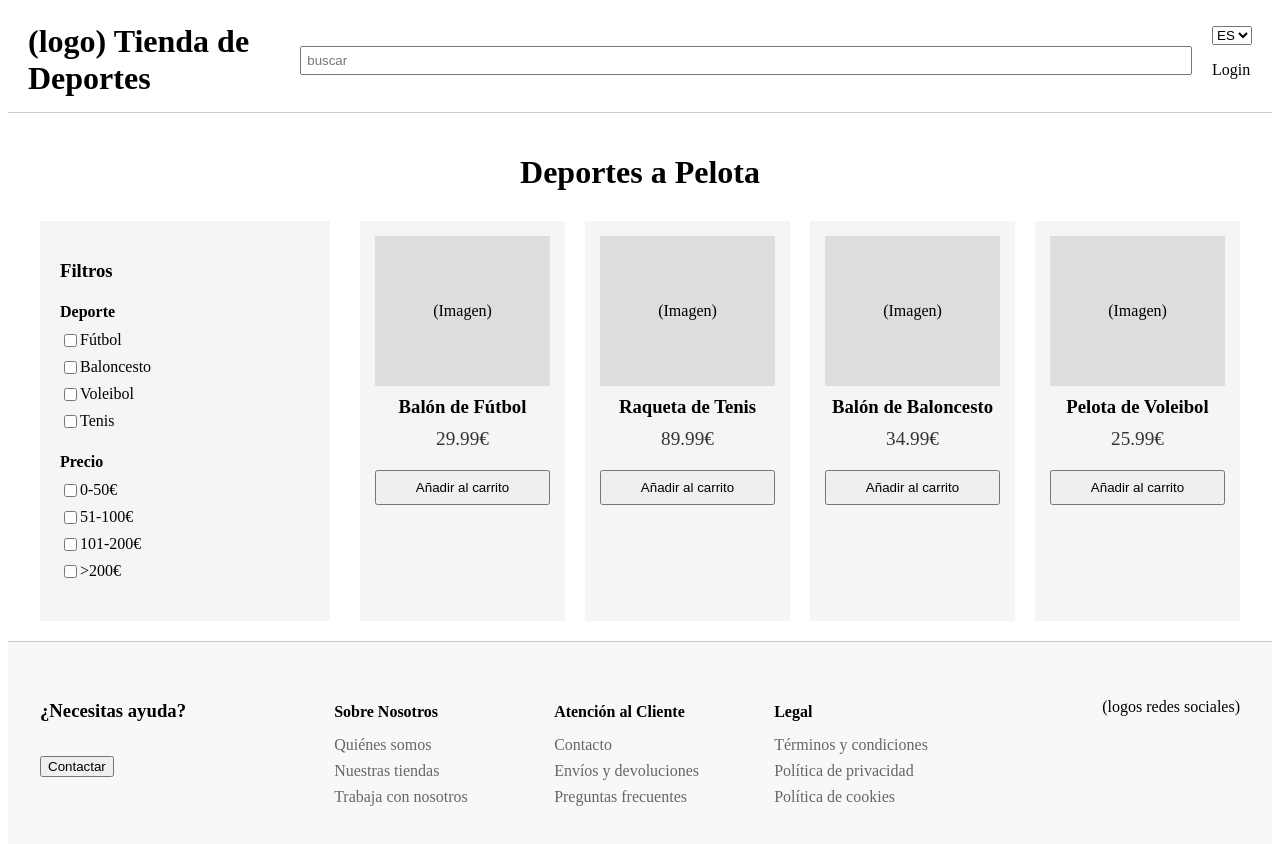
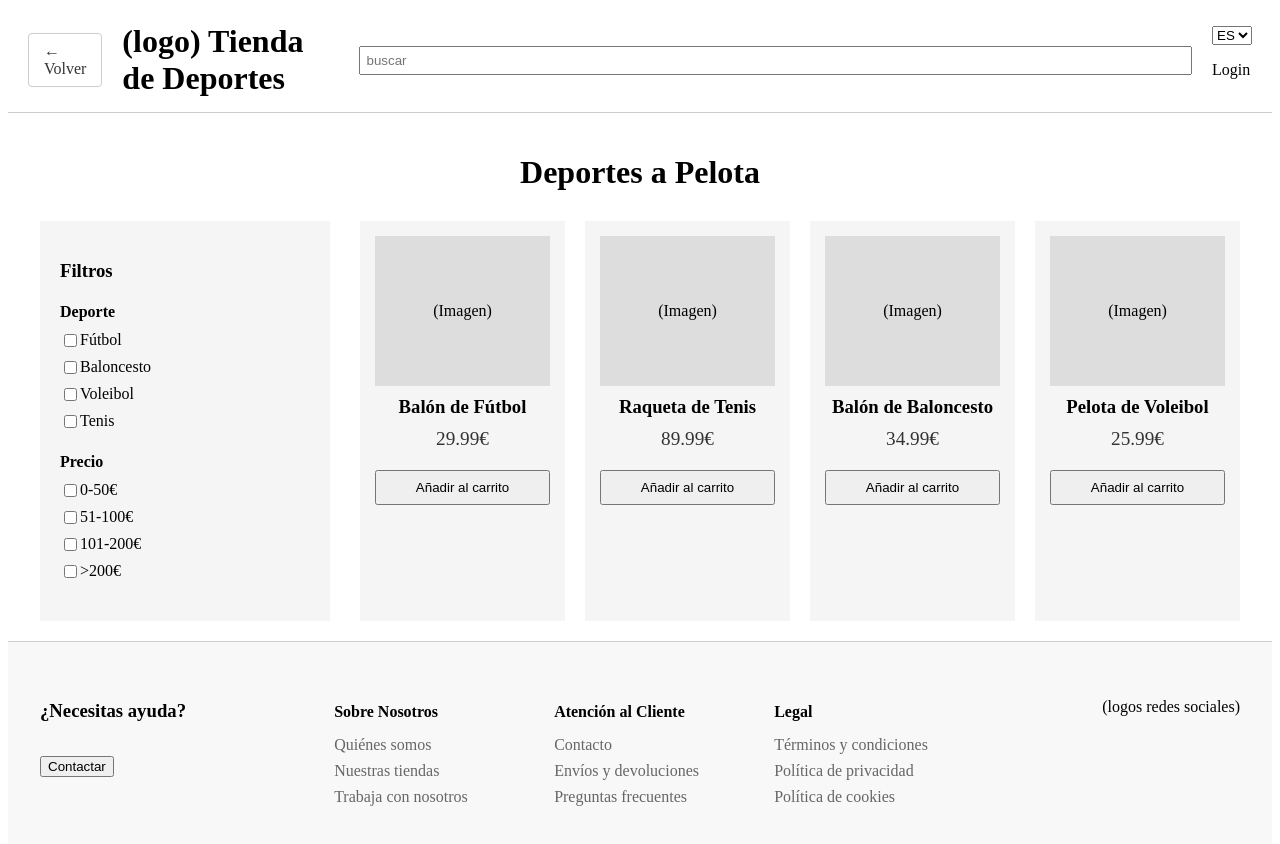
Before and after one commit to dahiiv2/tiendadedeportes, a plain HTML site: page contenido.html in a window 1280 px wide. Drawn offline with Linux system fonts and the light colour scheme.

Commit message:
Added navigation buttons between pages

```diff
--- a/contenido.css
+++ b/contenido.css
@@ -5,6 +5,12 @@ header {
     align-items: center;
     padding: 15px 20px;
     border-bottom: 1px solid #ccc;
+}
+
+.header-left {
+    display: flex;
+    align-items: center;
+    gap: 20px;
 }
 
 header h1 {
@@ -16,6 +22,20 @@ header input {
     width: 100%;
     margin: 0 20px;
     padding: 5px;
+}
+
+.back-btn {
+    color: #333;
+    text-decoration: none;
+    padding: 8px 15px;
+    border: 1px solid #ccc;
+    border-radius: 4px;
+    transition: all 0.3s;
+}
+
+.back-btn:hover {
+    background-color: #f5f5f5;
+    border-color: #999;
 }
 
 /* Contenido Principal */
--- a/contenido.html
+++ b/contenido.html
@@ -8,7 +8,10 @@
 </head>
 <body>
     <header>
-        <h1>(logo) Tienda de Deportes</h1>
+        <div class="header-left">
+            <a href="index.html" class="back-btn">← Volver</a>
+            <h1>(logo) Tienda de Deportes</h1>
+        </div>
         <input type="text" placeholder="buscar" />
         <div id="contenedos-elementos">
             <select>
```
Also changed, not shown: index.html (+2 -1 lines), styles.css (+14 -0 lines).
